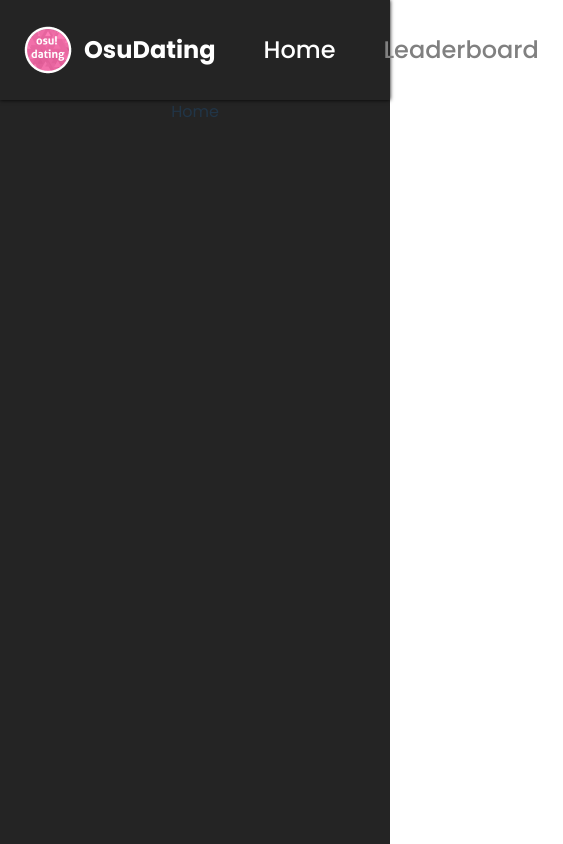
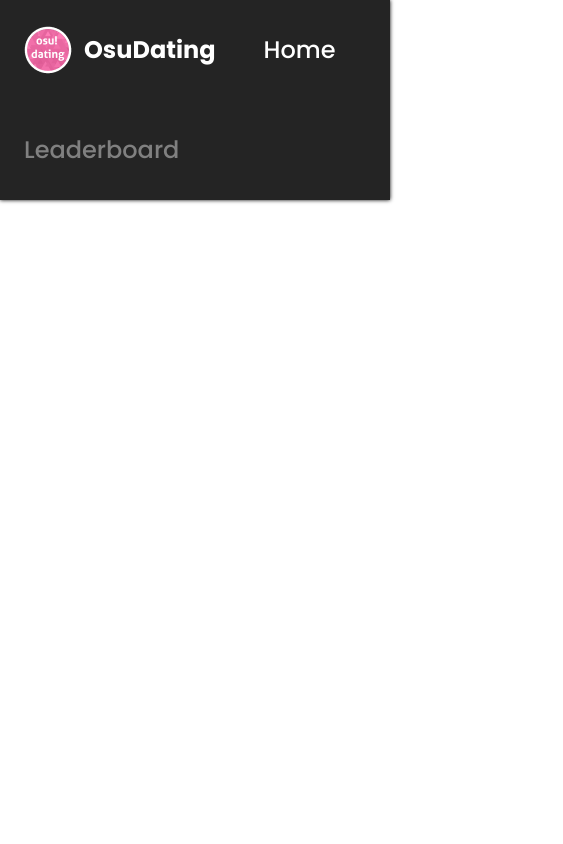
Before and after one commit to OsuDating-eu/OsuDating-Front_End, a Vue app: page / in a window 390 px wide. Shown: the whole page, 563 px wide, since content can reach past the window. Built offline with nearby package versions, Linux system fonts and the light colour scheme.

Commit message:
Fix overflow of header on mobile devices

```diff
--- a/src/App.vue
+++ b/src/App.vue
@@ -3,7 +3,11 @@ import AppHeader from './components/layout/AppHeader.vue'
 </script>
 
 <template>
-  <AppHeader />
+  <div class="parent">
+    <div class="element">
+      <AppHeader />
+    </div>
+  </div>
   <RouterView />
 </template>
 
@@ -13,16 +17,19 @@ import AppHeader from './components/layout/AppHeader.vue'
 </style>
 
 <style scoped>
-.logo {
-  height: 6em;
-  padding: 1.5em;
-  will-change: filter;
-  transition: filter 300ms;
+.parent {
+  margin-top: 100px;
+  position: relative;
 }
-.logo:hover {
-  filter: drop-shadow(0 0 2em #646cffaa);
+
+.element {
+  position: fixed;
+  top: 0;
+  left: 0;
+  right: 0;
 }
-.logo.vue:hover {
-  filter: drop-shadow(0 0 2em #42b883aa);
+
+.main {
+  padding-top: 100px;
 }
 </style>
--- a/src/components/layout/AppHeader.vue
+++ b/src/components/layout/AppHeader.vue
@@ -12,7 +12,7 @@ const isMenuOpen = ref(false)
 </script>
 
 <template>
-  <div class="nav">
+  <header class="nav">
     <div class="header-container">
       <div class="child">
         <LogoButton :isMobile="isMobile()" buttonText="OsuDating" buttonDestination="/"></LogoButton>
@@ -26,12 +26,12 @@ const isMenuOpen = ref(false)
       <a class="right-align child nav-menu" @click="isMenuOpen = !isMenuOpen" v-if="isMobile()">
         <FontAwesomeIcon :icon="faBars" />
       </a>
+      <div :class="{ isNotVisible: !isMenuOpen }" class="nav-dropdown">
+        <HeaderButton buttonText="Home" buttonDestination="/" :isFocused="$route.name == 'Home'"/>
+        <HeaderButton buttonText="Leaderboard" buttonDestination="leaderboard" :isFocused="$route.name == 'Leaderboard'"/>
+      </div>
     </div>
-    <div :class="{ mobileNav: !isMenuOpen }">
-      <HeaderButton buttonText="Home" buttonDestination="/" :isFocused="$route.name == 'Home'"/>
-      <HeaderButton buttonText="Leaderboard" buttonDestination="leaderboard" :isFocused="$route.name == 'Leaderboard'"/>
-    </div>
-  </div>
+  </header>
 </template>
 
 <style scoped>
@@ -44,15 +44,24 @@ const isMenuOpen = ref(false)
   color: var(--text-white)
 }
 
+.nav-dropdown {
+  flex: 0 1 100%;
+  text-align: end;
+  margin-right: 24px;
+}
+
 .header-container {
   background-color: var(--base-background);
   display: flex;
-  flex-flow: row nowrap;
+  flex-flow: row wrap;
   align-items: center;
-  height: 100px;
 }
 
 .header-container > .child {
+  min-height: 100px;
+  align-items: center;
+  justify-content: center;
+  display: flex;
   padding-left: 24px;
   padding-right: 24px;
 }
@@ -61,8 +70,7 @@ const isMenuOpen = ref(false)
   margin-left: auto;
 }
 
-.mobileNav {
+.isNotVisible {
   display: none;
 }
-
 </style>
--- a/src/style.css
+++ b/src/style.css
@@ -14,8 +14,6 @@
 
 body {
   margin: 0;
-  min-width: 320px;
-  min-height: 100vh;
   background-color: var(--base-background);
 }
 
```
